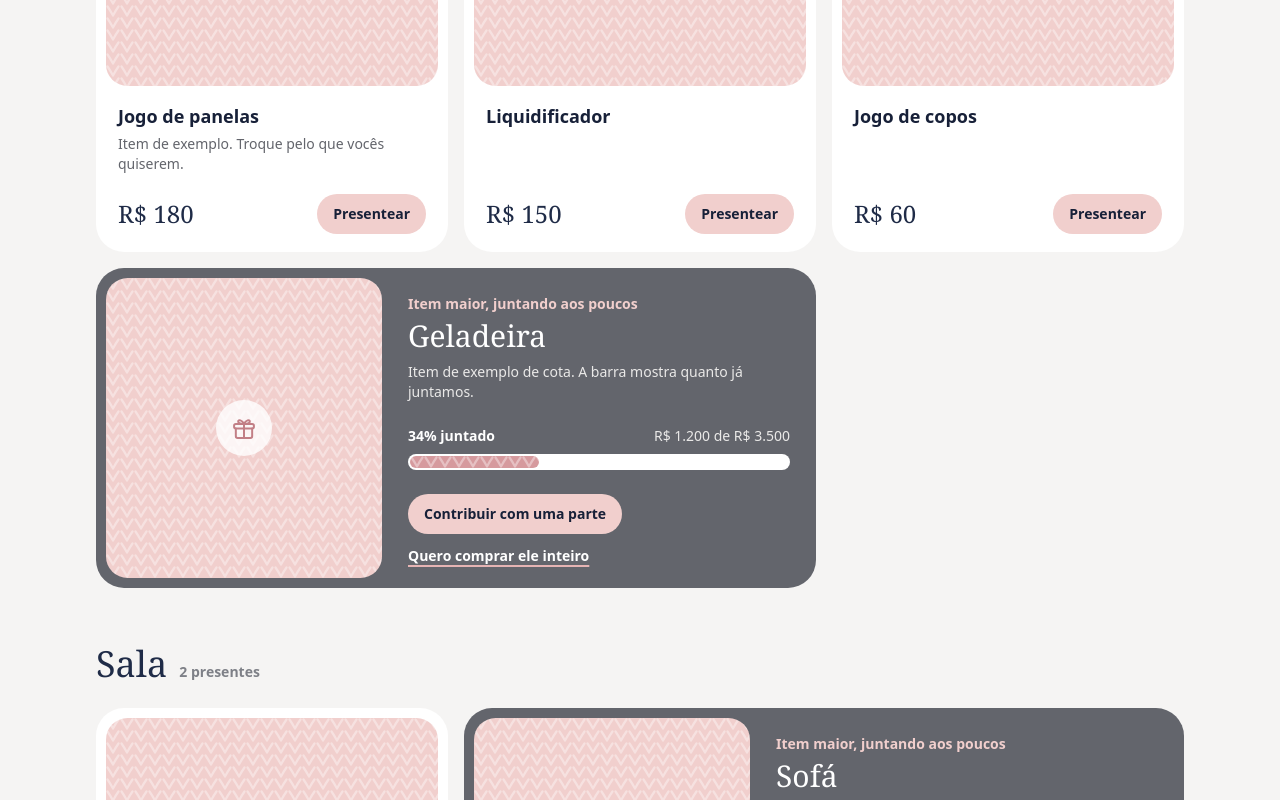
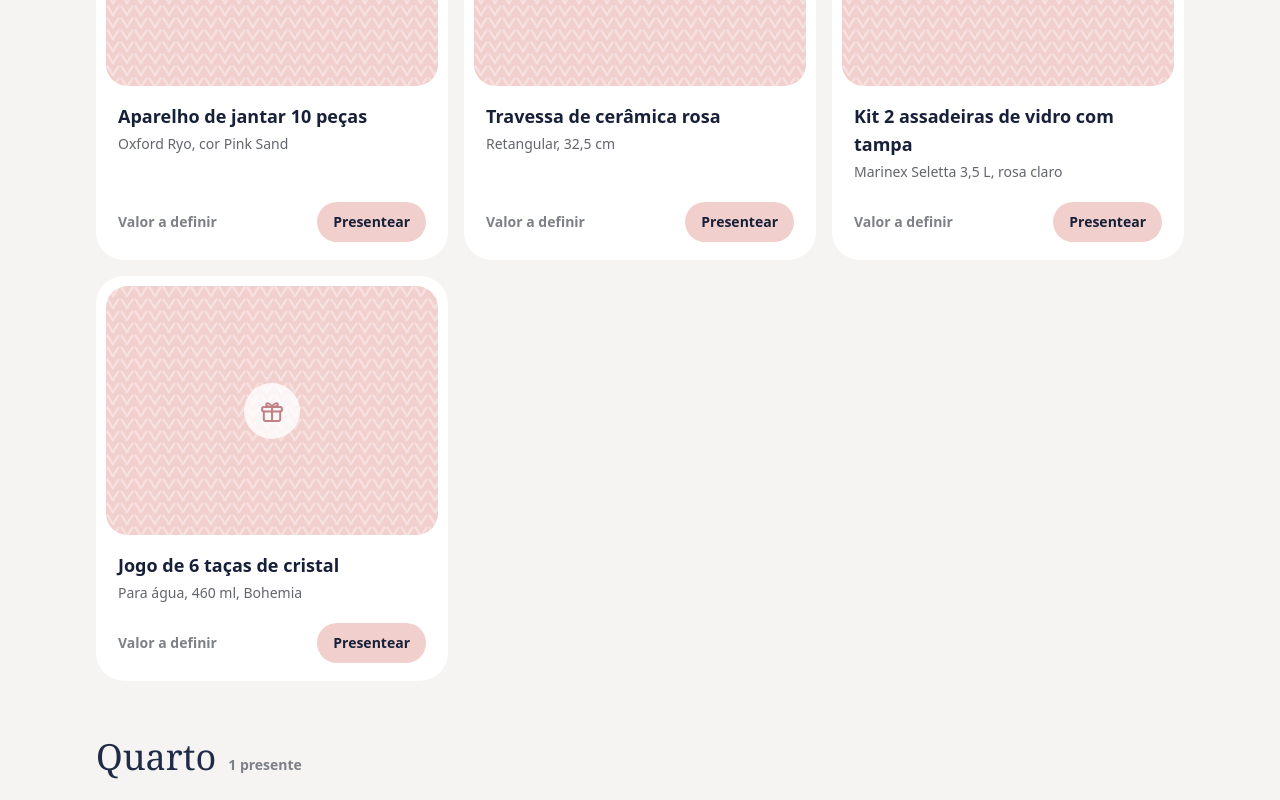
Before and after one commit to Lolita0000/cha-casa-nova, a React (Vite) app: page / in a window 1280 px wide. Shown: the part 2020-2820 px from the top of the page. Built offline with nearby package versions, Linux system fonts and the light colour scheme.

Commit message:
feat(gifts): replace example items with the real gift list

```diff
--- a/src/data/gifts.ts
+++ b/src/data/gifts.ts
@@ -1,85 +1,71 @@
 import type { Gift } from '@/types/gift'
 
 /**
- * The gift list.
- *
- * These entries are examples to preview the layout: replace them with the
- * real items. Amounts are in cents (R$ 180,00 = 18000).
+ * The gift list. Amounts are in cents (R$ 180,00 = 18000).
+ * Gifts without `priceInCents` show "Valor a definir" and let guests choose the amount.
  */
 export const gifts: Gift[] = [
   {
-    id: 'cookware-set',
+    id: 'dinnerware-set',
     kind: 'simple',
     roomId: 'kitchen',
-    name: 'Jogo de panelas',
-    description: 'Item de exemplo. Troque pelo que vocês quiserem.',
-    priceInCents: 18000,
-    productUrl: 'https://www.exemplo.com.br/jogo-de-panelas',
+    name: 'Aparelho de jantar 10 peças',
+    description: 'Oxford Ryo, cor Pink Sand',
+    productUrl:
+      'https://shopee.com.br/Conjunto-de-Jantar-10-P%C3%A7s-Ryo-Pink-Sand-Oxford-i.513070918.22992991974?extraParams=%7B%22display_model_id%22%3A169708334068%2C%22model_selection_logic%22%3A3%7D',
   },
   {
-    id: 'blender',
+    id: 'ceramic-serving-dish',
     kind: 'simple',
     roomId: 'kitchen',
-    name: 'Liquidificador',
-    priceInCents: 15000,
+    name: 'Travessa de cerâmica rosa',
+    description: 'Retangular, 32,5 cm',
+    productUrl:
+      'https://shopee.com.br/Travessa-Retangular-Grande-em-Cer%C3%A2mica-Rosa-32-5cm-i.277113759.20397666673?extraParams=%7B%22display_model_id%22%3A189162222027%2C%22model_selection_logic%22%3A3%7D',
   },
   {
-    id: 'glasses',
+    id: 'glass-baking-dishes',
     kind: 'simple',
     roomId: 'kitchen',
-    name: 'Jogo de copos',
-    priceInCents: 6000,
+    name: 'Kit 2 assadeiras de vidro com tampa',
+    description: 'Marinex Seletta 3,5 L, rosa claro',
+    productUrl:
+      'https://shopee.com.br/Kit-2-Assadeiras-Travessa-Marinex-Seletta-3-5l-C-Tampa-Rosa-claro-i.951889959.58264819513?extraParams=%7B%22display_model_id%22%3A219192202798%2C%22model_selection_logic%22%3A3%7D',
   },
   {
-    id: 'fridge',
-    kind: 'pooled',
+    id: 'crystal-water-glasses',
+    kind: 'simple',
     roomId: 'kitchen',
-    name: 'Geladeira',
-    description: 'Item de exemplo de cota. A barra mostra quanto já juntamos.',
-    goalInCents: 350000,
-    raisedInCents: 120000,
-    suggestedSharesInCents: [5000, 10000, 20000],
-    productUrl: 'https://www.exemplo.com.br/geladeira',
+    name: 'Jogo de 6 taças de cristal',
+    description: 'Para água, 460 ml, Bohemia',
+    productUrl:
+      'https://shopee.com.br/Jogo-De-Ta%C3%A7as-Para-%C3%81gua-Em-Cristal-Xtra-Com-6-Pe%C3%A7as-460ml-Bohemia-i.1263373011.22197931015?extraParams=%7B%22display_model_id%22%3A189167420959%2C%22model_selection_logic%22%3A3%7D',
   },
   {
-    id: 'rug',
+    id: 'full-length-mirror',
     kind: 'simple',
-    roomId: 'living-room',
-    name: 'Tapete',
-    priceInCents: 25000,
+    roomId: 'bedroom',
+    name: 'Espelho portal de corpo inteiro',
+    description: '160 x 70 cm, moldura caramelo',
+    productUrl:
+      'https://shopee.com.br/Espelho-Portal-Decorativo-160x70cm-Corpo-Inteiro-Grande-Para-Sala-Quarto-Hall-Banheiro-i.1165360419.55561180724?extraParams=%7B%22display_model_id%22%3A420973892754%2C%22model_selection_logic%22%3A3%7D',
   },
   {
-    id: 'sofa',
-    kind: 'pooled',
-    roomId: 'living-room',
-    name: 'Sofá',
-    goalInCents: 280000,
-    raisedInCents: 0,
-    suggestedSharesInCents: [5000, 10000, 20000],
+    id: 'bow-bathroom-set',
+    kind: 'simple',
+    roomId: 'bathroom',
+    name: 'Kit de banheiro com laço',
+    description: 'Porta-sabonete e porta-escova de porcelana rosa',
+    productUrl:
+      'https://shopee.com.br/Kit-Menina-Higiene-Banheiro-Porcelana-Cer%C3%A2mica-La%C3%A7o-Rosa-Porta-Sabonete-e-Escova-Princesa-Fofo-i.455831695.45362096438',
   },
   {
-    id: 'bed-linen',
-    kind: 'simple',
-    roomId: 'bedroom',
-    name: 'Jogo de cama',
-    priceInCents: 22000,
-  },
-  {
-    id: 'towels',
+    id: 'soap-dispenser',
     kind: 'simple',
     roomId: 'bathroom',
-    name: 'Kit de toalhas',
-    priceInCents: 12000,
-  },
-  {
-    id: 'washing-machine',
-    kind: 'pooled',
-    roomId: 'laundry',
-    name: 'Máquina de lavar',
-    description: 'Item de exemplo já reservado por alguém.',
-    goalInCents: 300000,
-    raisedInCents: 0,
-    suggestedSharesInCents: [5000, 10000, 20000],
-    reservedBy: 'Tia Fulana',
+    name: 'Porta-sabonete líquido de cerâmica',
+    description: 'Modelo rostinho',
+    productUrl:
+      'https://shopee.com.br/Porta-Sabonete-L%C3%ADquido-de-Cer%C3%A2mica-com-V%C3%A1lvula-Dispenser-Rostinho-e-Patinha-i.1463454780.56315096721?extraParams=%7B%22display_model_id%22%3A311295394611%2C%22model_selection_logic%22%3A3%7D',
   },
 ]
```
